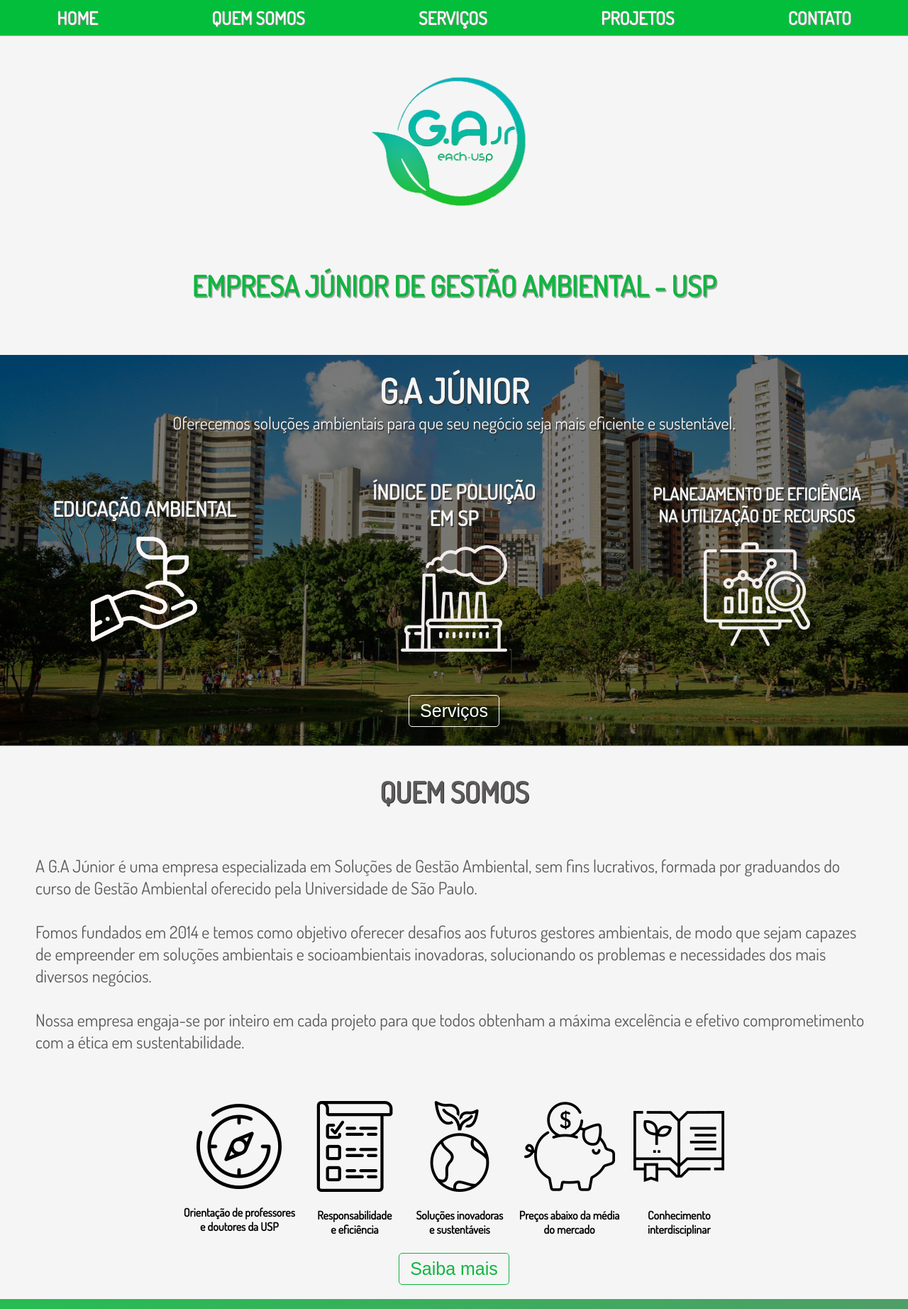
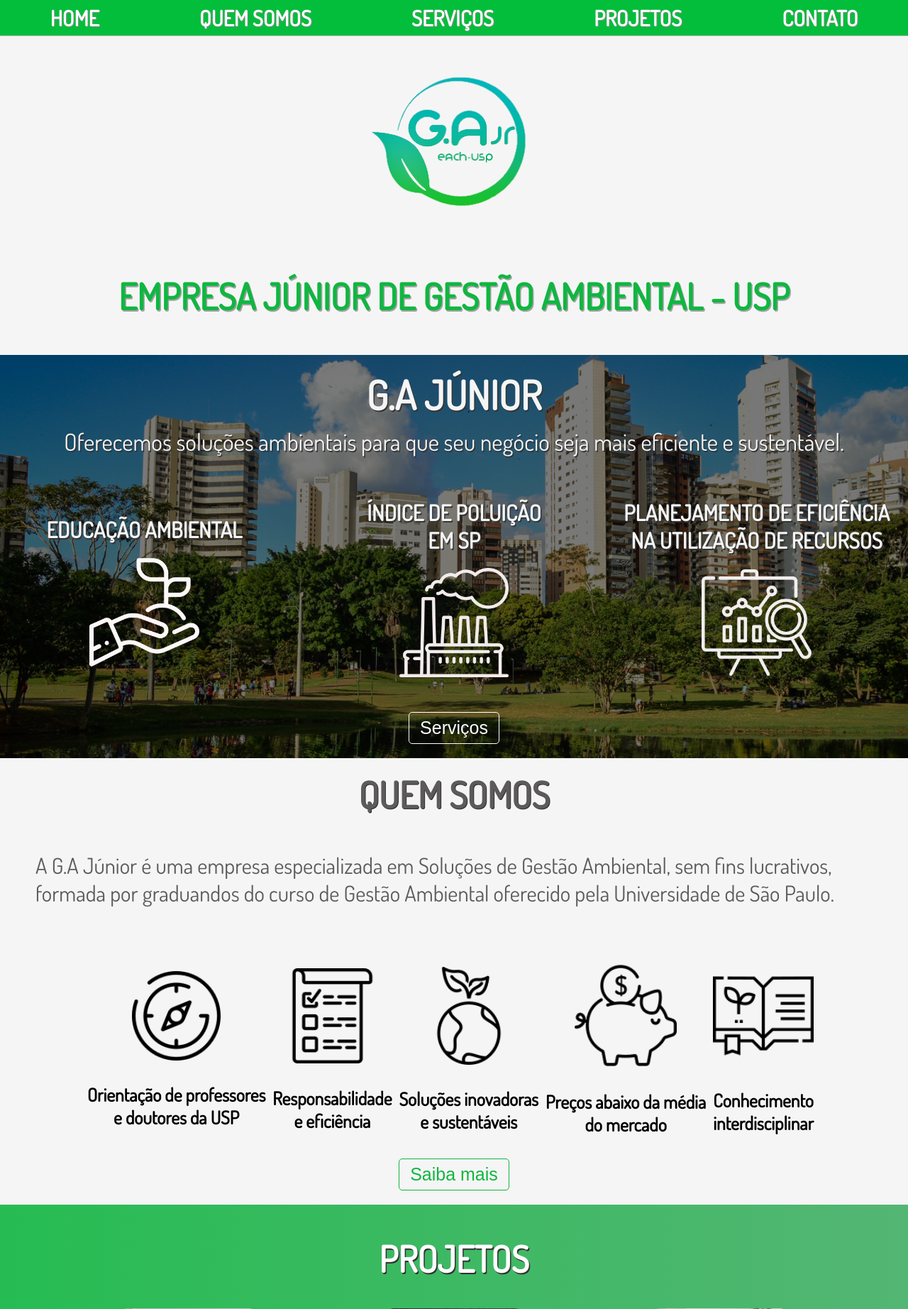
Before and after one commit to guilhermeklai/ga-demoday, a Django app: page / in a window 1280 px wide. Shown: the top 1844 px of the page at 71% size. Run offline with Django 3.2, Linux system fonts and the light colour scheme.

Commit message:
made some responsivity on the website

```diff
--- a/demoday/urls.py
+++ b/demoday/urls.py
@@ -31,5 +31,5 @@ urlpatterns = [
     path('projetos/', retorna_projeto_intermediario, name='projetos'),
     path('servicos/', retorna_servicos_intermediario, name='servicos'),
     path('projeto_3r/', retorna_3r, name='3r'),
-    path('quem_somos/', retorna_quem_somos, name='3r'),
+    path('quem_somos/', retorna_quem_somos, name='quem_somos'),
 ]
--- a/landing_principal/static/css/style.css
+++ b/landing_principal/static/css/style.css
@@ -1,6 +1,7 @@
 body {
         margin: 0px;
         font-family: 'Dosis', sans-serif;
+        font-size: 2vw;
         width: 100%;
         /* background-color: rgb(245, 255, 238); */
         background-color: whitesmoke;
@@ -34,7 +37,7 @@ nav {
 nav a {
         text-decoration: none;
         color: white;
-        font-size: 25px;
+        font-size: 30px;
         font-weight: bold;
         text-shadow: 1px 1px rgb(138, 138, 138);
 }
@@ -200,7 +234,7 @@ header div {
 
 div h1 {
         color:  rgb(16, 182, 65);
-        font-size: 40px;
+        font-size: 2em;
         text-shadow: 1.5px 1.5px rgb(163, 163, 163);
 }
 
@@ -209,12 +243,13 @@ div h1:hover {
 }
 
 main {
+        background-attachment: fixed;
         background-image: url(../imgs/banner-main.png);
         background-repeat: no-repeat;
         background-position: center;
         background-size: cover;
         width: 100%;
-        height: 550px;
+        height: 100%;
         grid-area: main;
         flex-direction: row;
         align-items: center;
@@ -229,15 +264,15 @@ main {
         padding-top: 20px;
         margin-top: 0px;
         margin-bottom: 0px;
-        font-size: 3em;
+        font-size: 2.2em;
         text-align: center;
         color: whitesmoke;
         text-shadow: 1.5px 1.5px rgb(53, 53, 53);
 }
 .GA-junior p {
-        margin-top: 0px;
+        margin-top: 10px;
         margin-bottom: 0px;
-        font-size: 1.5em;
+        font-size: 1.3em;
         text-align: center;
         color: whitesmoke;
         text-shadow: 1.5px 1.5px rgb(53, 53, 53);
@@ -260,6 +295,18 @@ main {
         margin: 0px 10px 0px 10px;
         border-radius: 10px;
         padding: 10px;
+}
+.main-img{
+        height: 100%;
+        width: 40%;
+}
+.main-img2{
+        height: 100%;
+        width: 40%;
+}
+.main-img3{
+        height: 100%;
+        width: 40%;
 }
 .main-layer:hover {
         cursor: pointer;
@@ -285,15 +332,10 @@ main {
         padding: 20px 20px 20px 20px;
 }
 
-.main-layer img {
-        height: 150px;
-        width: auto;
-}
-
 .main-layer h2 {
         margin-top: 10px;
         margin-bottom: 20px;
-        font-size: 1.8em;
+        font-size: 1.2em;
         text-align: center;
         color: whitesmoke;
         text-shadow: 1.5px 1.5px rgb(53, 53, 53);
@@ -302,7 +344,7 @@ main {
 .main-layer h3 {
         margin-top: 10px;
         margin-bottom: 20px;
-        font-size: 1.5em;
+        font-size: 1.2em;
         text-align: center;
         color: whitesmoke;
         text-shadow: 1.5px 1.5px rgb(53, 53, 53);
@@ -310,7 +352,6 @@ main {
 
 .serv-but {
         padding-bottom: 20px;
-        height: 60px;
         background-color: rgba(0, 0, 0, 0.432);
         display: flex;
         align-items: center;
@@ -348,7 +389,7 @@ main {
 
 .somos {
         grid-area: somos;
-        height: 480px;
+        height: 20%;
         display: block;
 }
 
@@ -356,10 +397,11 @@ main {
         display: flex;
         align-items: center;
         justify-content: center;
+        height: 100px;
 }
 #quem-somos p {
         font-weight: bolder;
-        font-size: 2.5em;
+        font-size: 2em;
         color: rgb(92, 90, 90);
         text-shadow: 1px 1px rgb(49, 49, 49);
 
@@ -372,13 +414,15 @@ main {
         padding: 0px 50px 30px 50px;
 }
 #text-somos p {
-        font-size: 1.5em;
+        font-size: 1.2em;
         color: rgb(92, 90, 90);
 }
 
 section {
         grid-area: section;
-        height: 300px;
+        width: 100%;
+        height: 30%;
+        padding-bottom: 20px;
 }
 section div {
         padding-top: 7px;
@@ -393,14 +437,32 @@ section div {
 .infos-sec div {
         display: flex;
         align-items: center;
-        justify-content: center;
+        justify-content: space-around;
         text-align: center;
-        margin-left: 10px;
         margin-right: 10px;
 }
-
 .infos-sec p {
         font-weight: bolder;
+}
+.sec-img{
+        height: 100%;
+        width: 50%;
+}
+.sec-img2{
+        height: 100%;
+        width: 80%;
+}
+.sec-img3{
+        height: 100%;
+        width: 70%;
+}
+.sec-img4{
+        height: 100%;
+        width: 64%;
+}
+.sec-img5{
+        height: 100%;
+        width: 100%;
 }
 
 .saiba-mais {
@@ -632,7 +694,7 @@ section div {
 .blocos h2 {
         text-shadow: 1.5px 1.5px rgb(49, 49, 49);
         color: white;
-        font-size: 3em
+        font-size: 2em
 }
 
 .blocos h2:hover {
--- a/landing_principal/templates/index.html
+++ b/landing_principal/templates/index.html
@@ -28,7 +28,7 @@
                     <h2>EDUCAÇÃO AMBIENTAL</h2>
                 </div>
                 <div>
-                    <img src="{% static 'imgs/edu-amb.png' %}" alt="">
+                    <img class="main-img" src="{% static 'imgs/edu-amb.png' %}" alt="">
                 </div>
             </div>
             <div class="main-layer" id=" poluicao">
@@ -36,7 +36,7 @@
                         <h2>ÍNDICE DE POLUIÇÃO<br>EM SP</h2>
                     </div>
                     <div>
-                        <img src="{% static 'imgs/polution.png' %}" alt="">
+                        <img  class="main-img2" src="{% static 'imgs/polution.png' %}" alt="">
                     </div>
                 </div>
             <div class="main-layer">
@@ -44,7 +44,7 @@
                     <h3>PLANEJAMENTO DE EFICIÊNCIA<br>NA UTILIZAÇÃO DE RECURSOS</h3>
                 </div>
                 <div>
-                    <img src="{% static 'imgs/plan.png' %}" alt="">
+                    <img class="main-img3" src="{% static 'imgs/plan.png' %}" alt="">
                 </div>
             </div>
         </div>
@@ -60,11 +60,7 @@
             <p> QUEM SOMOS</p>
         </div>
         <div id="text-somos">
-            <p>A G.A Júnior é uma empresa especializada em Soluções de Gestão Ambiental, sem fins lucrativos, formada por graduandos do curso de Gestão Ambiental oferecido pela Universidade de São Paulo.
-            <br> <br>
-            Fomos fundados em 2014 e temos como objetivo oferecer desafios aos futuros gestores ambientais, de modo que sejam capazes de empreender em soluções ambientais e socioambientais inovadoras, solucionando os problemas e necessidades dos mais diversos negócios.
-            <br> <br>
-            Nossa empresa engaja-se por inteiro em cada projeto para que todos obtenham a máxima excelência e efetivo comprometimento com a ética em sustentabilidade.</p>
+            <p>A G.A Júnior é uma empresa especializada em Soluções de Gestão Ambiental, sem fins lucrativos, formada por graduandos do curso de Gestão Ambiental oferecido pela Universidade de São Paulo.</p>
         </div>
     </div>
 
@@ -74,7 +70,7 @@
         <div>
             <div class="infos-sec">
                 <div>
-                    <img src="{% static 'imgs/orientation.png' %}" alt="">
+                    <img class="sec-img" src="{% static 'imgs/orientation.png' %}" alt="">
                 </div>
                 <div>
                     <p>Orientação de professores
@@ -83,7 +79,7 @@
             </div>
             <div class="infos-sec">
                 <div>
-                    <img src="{% static 'imgs/responsability.png' %}" alt="">
+                    <img class="sec-img2" src="{% static 'imgs/responsability.png' %}" alt="">
                 </div>
                 <div>
                     <p>Responsabilidade
@@ -92,7 +88,7 @@
             </div>
             <div class="infos-sec">
                 <div>
-                    <img src="{% static 'imgs/sustentability.png' %}" alt="">
+                    <img class="sec-img3" src="{% static 'imgs/sustentability.png' %}" alt="">
                 </div>
                 <div>
                     <p>Soluções inovadoras
@@ -101,7 +97,7 @@
             </div>
             <div class="infos-sec">
                 <div>
-                    <img src="{% static 'imgs/low-price.png' %}" alt="">
+                    <img class="sec-img4" src="{% static 'imgs/low-price.png' %}" alt="">
                 </div>
                 <div>
                     <p>Preços abaixo da média
@@ -110,7 +106,7 @@
             </div>
             <div class="infos-sec">
                 <div>
-                    <img src="{% static 'imgs/interdiciplinar.png' %}" alt="">
+                    <img class="sec-img5" src="{% static 'imgs/interdiciplinar.png' %}" alt="">
                 </div>
                 <div>
                     <p>Conhecimento
--- a/quem_somos/templates/quem_somos.html
+++ b/quem_somos/templates/quem_somos.html
@@ -13,7 +13,7 @@
                         <img class="logo-contato" src="{% static 'imgs/logo.png' %}" alt="logo GA">
                     </div>
                     <div>
-                        <h1>Servicos </h1>
+                        <h1>QUEM SOMOS</h1>
                     </div>
                 </div>
         </div>
```
Also changed, not shown: other parts of landing_principal/static/css/style.css (+49 -16 lines), projeto_intermediario/templates/projetos.html (+5 -5 lines), servicos_intermediario/templates/servicos.html (+27 -1 lines), landing_principal/static/imgs/leaf-background.jpg (added), landing_principal/static/imgs/leaf-background1.jpg (added).
